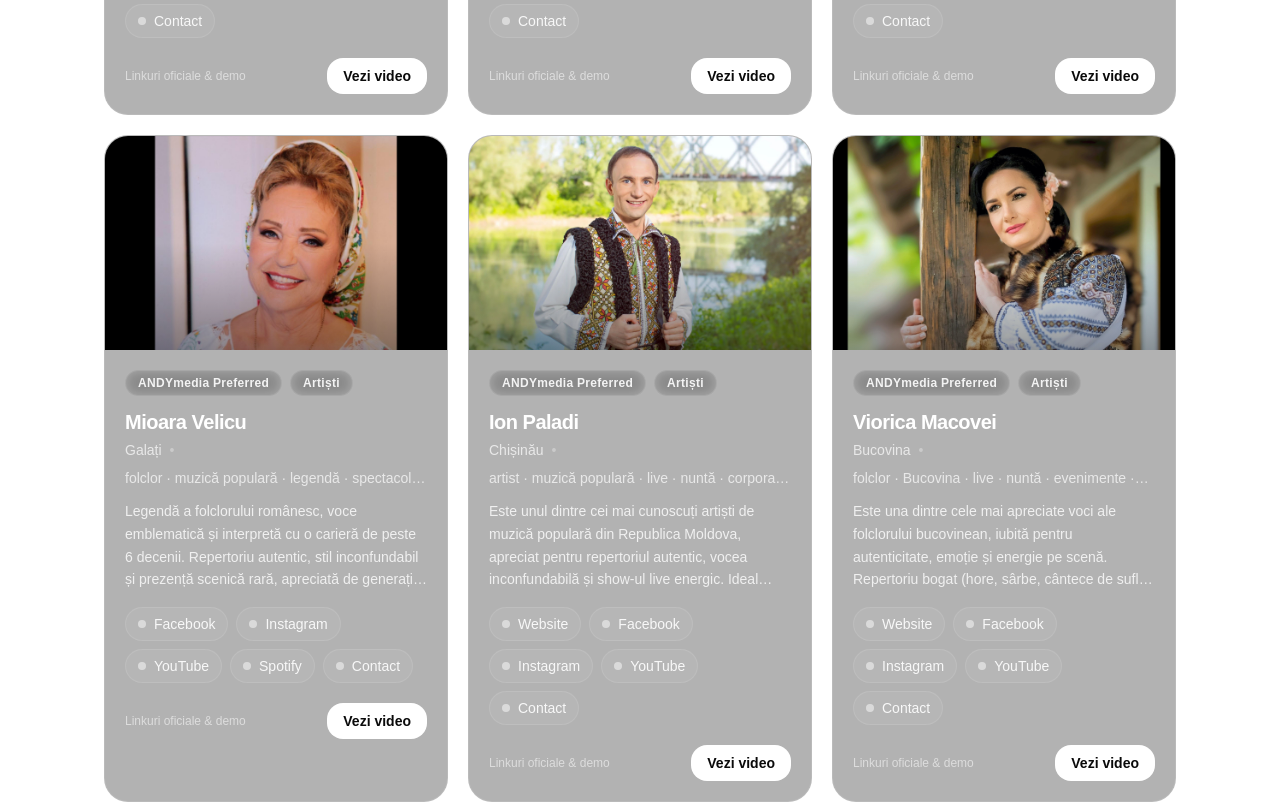
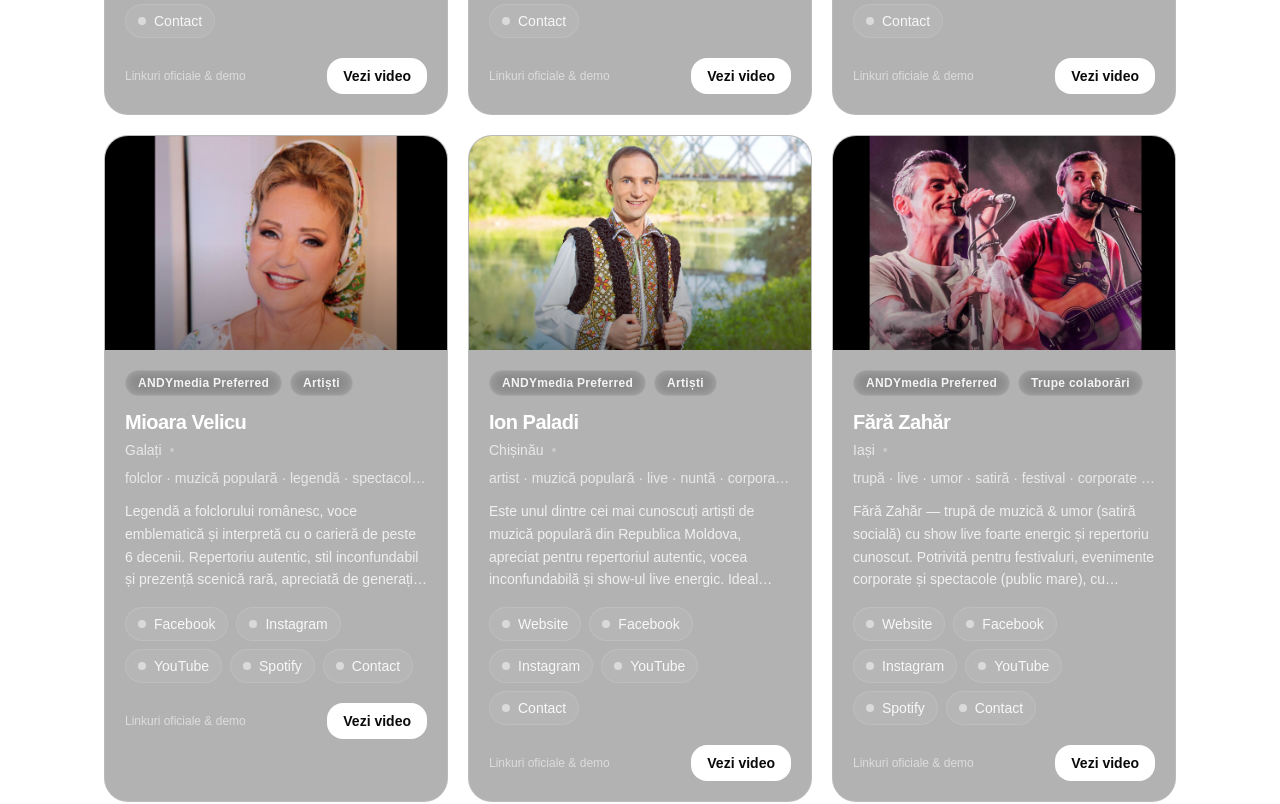
Before and after one commit to stoicaandy/andymedia-site, a Next.js app: page /parteneri in a window 1280 px wide. Shown: the part 1820-2624 px from the top of the page. Built offline with nearby package versions, Linux system fonts and the light colour scheme; no server answers.

Commit message:
Add partner: Fara Zahar

```diff
--- a/app/parteneri/PartnersClient.tsx
+++ b/app/parteneri/PartnersClient.tsx
@@ -477,7 +477,27 @@ const PARTNERS: Partner[] = [
         "https://wa.me/40757666811?text=Salut%21%20ANDYmedia%20a%20recomandat%20contactul%20tau.%20Te%20rog%20sa-mi%20trimiti%20disponibilitatea%20si%20o%20oferta%20orientativa%20pentru%20eveniment%20(data%2Foras%2Finterval).%20Multumesc!",
     },
   },
-
+  {
+  id: "fara-zahar",
+  name: "Fără Zahăr",
+  city: "Iași",
+  category: "Trupe colaborări",
+  priority: 8,
+  description:
+    "Fără Zahăr — trupă de muzică & umor (satiră socială) cu show live foarte energic și repertoriu cunoscut. Potrivită pentru festivaluri, evenimente corporate și spectacole (public mare), cu momente interactive și entertainment garantat. Booking (număr publicat frecvent pentru impresariat): 0756 011 001.",
+  image: "/parteneri/fara-zahar.jpg",
+  tags: ["trupă", "live", "umor", "satiră", "festival", "corporate", "show", "Iași"],
+  links: {
+    facebook: "https://www.facebook.com/farazahar/",
+    instagram: "https://www.instagram.com/trupafarazahar/",
+    youtube: "https://www.youtube.com/channel/UC5DLUvo7x0Jd0HZw4GoBing",
+    spotify: "https://open.spotify.com/artist/73sGfnuU0aoVWa1oXgBxcu",
+    website: "https://farazahar.bandcamp.com/",
+    contact:
+      "https://wa.me/40756011001?text=Salut%21%20ANDYmedia%20a%20recomandat%20contactul%20dumneavoastr%C4%83.%20V%C4%83%20rog%20s%C4%83-mi%20trimite%C8%9Bi%20disponibilitatea%20%C8%99i%20o%20ofert%C4%83%20orientativ%C4%83%20pentru%20eveniment%20(data%2Foras%2Finterval).%20Mul%C8%9Bumesc%21",
+  },
+  youtubeEmbed: "https://youtu.be/vJpHg86tQE0",
+},
   {
     id: "smart-music-iasi",
     name: "Smart Music",
```
Also changed, not shown: public/parteneri/fara-zahar.jpg (added).
